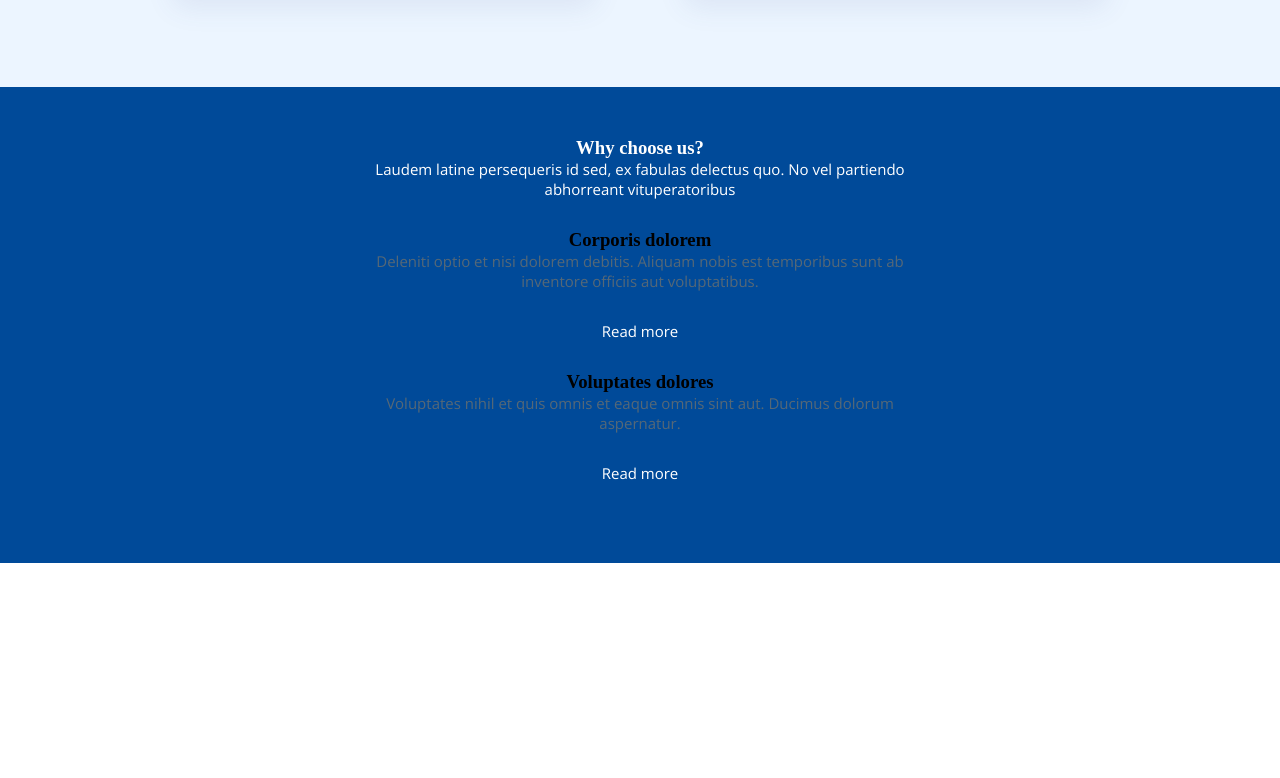
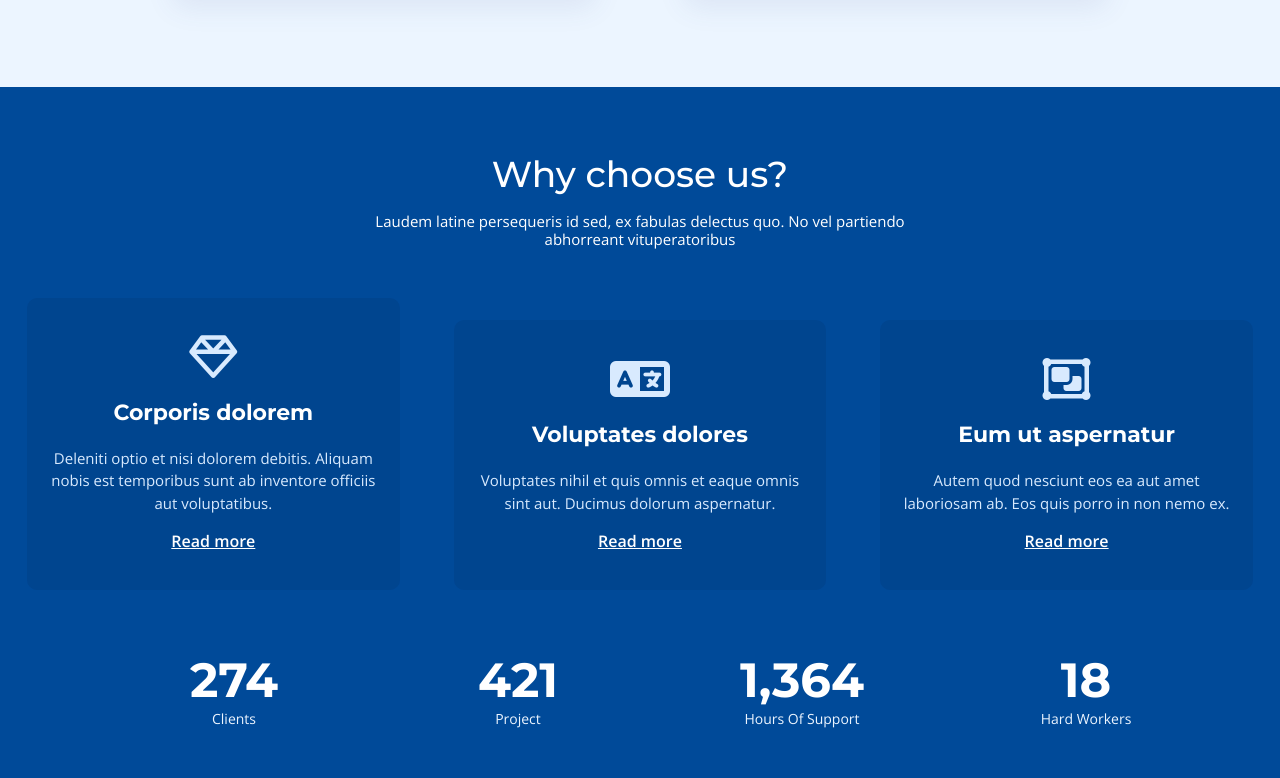
Before and after one commit to hrchioest/Landing-Ada, a plain HTML site: page index.html in a window 1280 px wide. Shown: the part 2714-3492 px from the top of the page. Before the commit the page ends 3277 px from the top, so only its background shows below. Drawn offline with nearby package versions, Linux system fonts and the light colour scheme.

Commit message:
se termino card de whychoose incluido la media querys

```diff
--- a/index.html
+++ b/index.html
@@ -2,7 +2,7 @@
 <html>
 <head>
         <link rel="stylesheet" type="text/css" href="css/main.css">
-        <link href="https://fonts.googleapis.com/css?family=Montserrat:400,600,700|Open+Sans:400,700&display=swap" rel="stylesheet">
+        <link href="https://fonts.googleapis.com/css?family=Montserrat:400,500,600,700|Open+Sans:400,600,700,700i&display=swap" rel="stylesheet">
         <link href="https://stackpath.bootstrapcdn.com/font-awesome/4.7.0/css/font-awesome.min.css" rel="stylesheet" integrity="sha384-wvfXpqpZZVQGK6TAh5PVlGOfQNHSoD2xbE+QkPxCAFlNEevoEH3Sl0sibVcOQVnN" crossorigin="anonymous">
         <link href="https://code.ionicframework.com/ionicons/2.0.1/css/ionicons.min.css" rel="stylesheet">
 
@@ -203,21 +203,55 @@
 </section>
 
 <section class="whychoose about">
-        <div class="container-principal">
-                <h3 class="titulo">Why choose us?</h3>
+        <div class="container-principal conten-texto">
+                <h2 class="titulo-card">Why choose us?</h2>
                 <p class="parrafo">Laudem latine persequeris id sed, ex fabulas delectus quo. No vel partiendo abhorreant vituperatoribus</p>
+        </div>
+        <div class="contenedor-card">
+                <div class="card">
+                        <div class="contenedor-img">
+                                <i class="fa fa-diamond" aria-hidden="true"></i>
+                        </div>
+                        <h4>Corporis dolorem</h4>
+                        <p>Deleniti optio et nisi dolorem debitis. Aliquam nobis est temporibus sunt ab inventore officiis aut voluptatibus.</p>
+                        <a href="#">Read more</a>
+                </div>
+                <div class="card">
+                        <div class="contenedor-img">
+                                <i class="fa fa-language" aria-hidden="true"></i>
+                        </div>
+                        <h4>Voluptates dolores</h4>
+                        <p>Voluptates nihil et quis omnis et eaque omnis sint aut. Ducimus dolorum aspernatur.</p>
+                        <a href="#">Read more</a>
+                </div>
+                <div class="card">
+                        <div class="contenedor-img">
+                                <i class="fa fa-object-group" aria-hidden="true"></i>
+                        </div>
+                        <h4>Eum ut aspernatur</h4>
+                        <p>Autem quod nesciunt eos ea aut amet laboriosam ab. Eos quis porro in non nemo ex.</p>
+                        <a href="#">Read more</a>
+                </div>
+        </div>
+                <div class="content">
+                <div class="content-num">
+                        <span>274</span>
+                        <p>Clients</p>
+                </div>
+                <div class="content-num">
+                        <span>421</span>
+                        <p>Project</p>
+                </div>
+                <div class="content-num">
+                        <span>1,364</span>
+                        <p>Hours Of Support</p>
+                </div>
+                <div class="content-num">
+                        <span>18</span>
+                        <p>Hard Workers</p>
+                </div>
+        </div>
 
-        <div>
-                <h3>Corporis dolorem</h3>
-                <p>Deleniti optio et nisi dolorem debitis. Aliquam nobis est temporibus sunt ab inventore officiis aut voluptatibus.</p>
-                <p class="parrafo">Read more</p>
-        </div>
-        <div>
-                <h3>Voluptates dolores</h3>
-                <p>Voluptates nihil et quis omnis et eaque omnis sint aut. Ducimus dolorum aspernatur.</p>
-                <p class="parrafo">Read more</p>
-
-        </div>
 </section>
 <!-- 5º section: Portfolio -->
 <section>
--- a/sass/common/_variables.scss
+++ b/sass/common/_variables.scss
@@ -2,9 +2,11 @@ $parrafos: 'Open Sans', sans-serif;
 $titulos: 'Montserrat', sans-serif;
 $azul: #007bff;
 $celeste: #74b5fc;
+$celestelight: #d8eafe;
 $azulosc: #00428a;
 $azulmed:#1445b3;
 $azulopaco:#004a99;
+$azulcard: #00458f;
 $grayt:#283d50;
 $grayp:#444;
 $graypp: #556877;
@@ -15,3 +17,4 @@ $lightyellow: #d6ff22;
 $green:#41cf2e;
 $lightblue:#3fcdc7;
 $skyblue:#4680ff;
+$black: #111;
--- a/sass/main.scss
+++ b/sass/main.scss
@@ -6,4 +6,5 @@ body{
 
 h1,h2,h3,h4{
     margin: 0;
+
 }
--- a/sass/sections/_services.scss
+++ b/sass/sections/_services.scss
@@ -38,7 +38,7 @@
                     font-family:$titulos;
                     font-size:18px;
                     padding-top: 16px;
-                    color:$grayt;
+                    color:$black;
 
                 }
                 p{
--- a/sass/sections/_whychoose.scss
+++ b/sass/sections/_whychoose.scss
@@ -1,9 +1,107 @@
 .whychoose{
     background: $azulopaco;
-    .container-principal{
-        .titulo, .parrafo{
-         color:white;
+
+    .conten-texto{
+        margin-bottom: 20px;
+        .titulo-card{
+            padding: 16px;
         }
+        .titulo-card,.parrafo{
+            color:white;
+            line-height: 1.2;
+        }
+    }
+    .contenedor-card{
+        .card{
+            background-color: $azulcard;
+            border-color: $azulcard;
+            width: 70%;
+            margin: auto;
+            color: white;
+            text-align: center;
+            padding: 35px 20px;
+            font-family: $parrafos;
+            margin-bottom: 23px;
+            border-radius: 10px;
+            line-height: 1.5;
 
+            .contenedor-img{
+                width: 100%;
+                i{
+                    color:$celestelight;
+                    font-size: 48px;
+                }
+            }
+            h4{
+                font-family: $titulos;
+                font-size: 22px;
+                padding: 15px 0px 3px;
+            }
+            p{
+                font-size: 15px;
+                color: $celestelight;
+                line-height: 1.5;
+            }
+            a{
+                color: #fff;
+                font-weight: 600;
+                display: inline-block;
+                transition: 0.3s ease-in-out;
+                border-bottom: $azulcard solid 2px;
+            }
+
+        }
+    }
+    .content{
+        width: 100%;
+        display: flex;
+        flex-wrap: wrap;
+        padding: 24px 0px 0px 20px;
+        padding-bottom: 13px;
+
+        .content-num{
+            width: 45%;
+            text-align: center;
+
+
+            span{
+                font-weight: bold;
+                font-size: 48px;
+                font-family: $titulos;
+                color: #fff;
+
+
+            }
+            p{
+                padding: 0;
+                margin: 0 0 20px 0;
+                font-size: 14px;
+                color:$celesteclaro;
+                font-family: $parrafos;
+
+            }
+
+        }
     }
 }
+
+@include desktop{
+    .whychoose{
+        .contenedor-card{
+            display: flex;
+            flex-wrap: wrap;
+            width: 100%;
+            margin: auto;
+            .card{
+                width: 26%;
+            }
+        }
+        .content{
+            justify-content: center;
+            .content-num{
+                width: 20%;
+                padding: 14px;
+            }
+        }
+    }
+}
```
Also changed, not shown: css/main.css, 1 other file.
